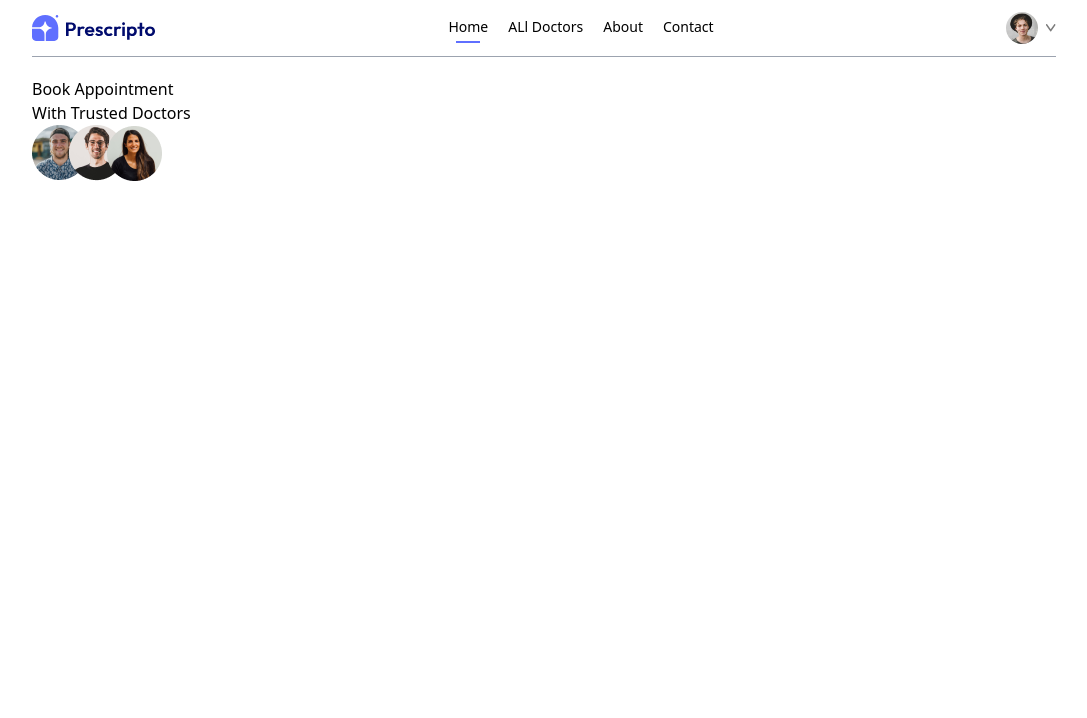
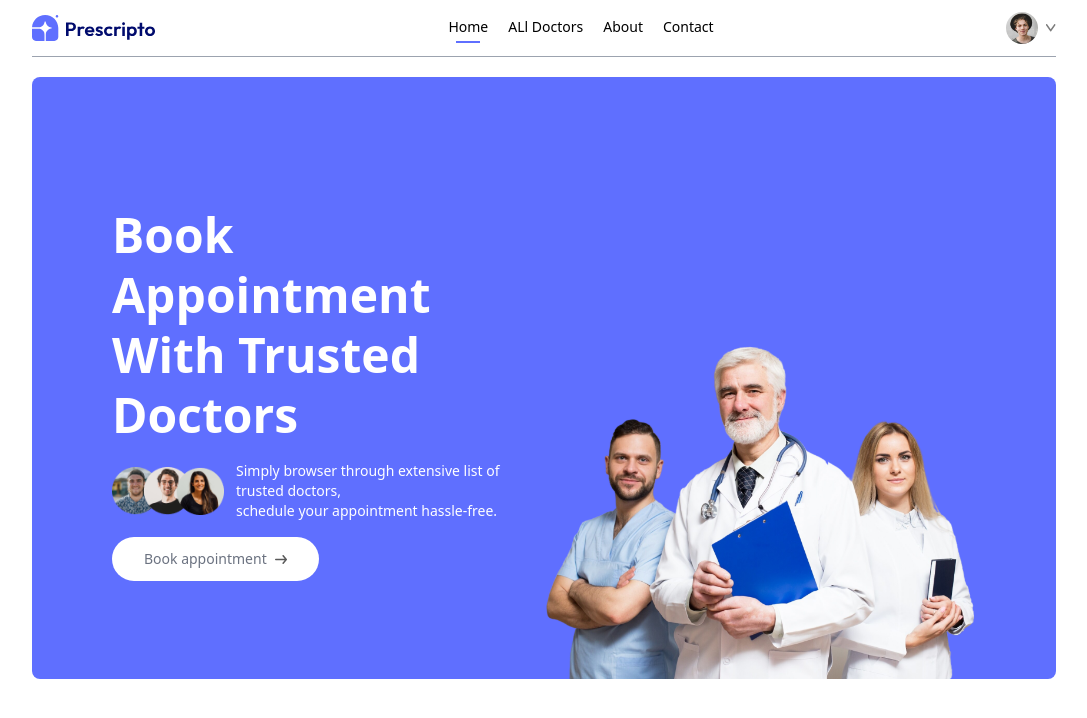
Before and after one commit to Md-SalmanHossen/DoctoreBookingApp, a React (Vite) app in the folder client-side/: page / in a window 1280 px wide. Shown: the top 718 px of the page, without its empty margins (96-1183 px from the left). Built offline with nearby package versions, Linux system fonts and the light colour scheme.

Commit message:
done header section

```diff
--- a/client-side/src/components/Header.jsx
+++ b/client-side/src/components/Header.jsx
@@ -3,18 +3,27 @@
 
 const Header = () => {
   return (
-    <div>
+
+    <div className='flex flex-col md:flex-row flex-wrap rounded-lg px-6 md:px-10 lg:px-20 bg-primary'>
       {/* ....for left side..... */}
-      <div>
-         <p>Book Appointment <br /> With Trusted Doctors</p>
+
+      <div className='md:w-1/2 flex flex-col items-start justify-center gap-4 py-10 m-auto md:py-[10vw] md:mb-[-30px]'>
+         <p className='text-3xl md:text-4xl lg:text-5xl text-white font-semibold leading-tight md:leading-tight lg:leading-tight'>Book Appointment <br /> With Trusted Doctors</p>
+         <div className='flex flex-col md:flex-row gap-3 text-sm text-white items-center font-light '>
+            <img className='w-28' src={assets.group_profiles} alt="" />
+            <p>Simply browser through extensive list of trusted doctors, <br className='hidden sm:block' />
+            schedule your appointment hassle-free.</p>
+         </div>
+         <a className='flex items-center gap-2 bg-white rounded-full text-gray-500 px-8 py-3 text-sm m-auto md:m-0 hover:scale-105 transition-all duration-300' href="#specialty">
+         Book appointment <img className='w-3' src={assets.arrow_icon} alt="" /></a>
       </div>
 
-      {/* .....for right side..... */}
-      <div>
-         <img src={assets.group_profiles} alt="" />
-         <p></p>
+      <div className='md:w-1/2 relative'>
+         <img className='w-full md:absolute bottom-0 h-auto rounded-lg' src={assets.header_img} alt="" />
       </div>
+
     </div>
+
   )
 }
 
--- /dev/null
+++ b/client-side/src/components/Specialty.jsx
@@ -0,0 +1,11 @@
+import React from 'react'
+
+const Specialty = () => {
+  return (
+    <div>
+
+    </div>
+  )
+}
+
+export default Specialty
```
